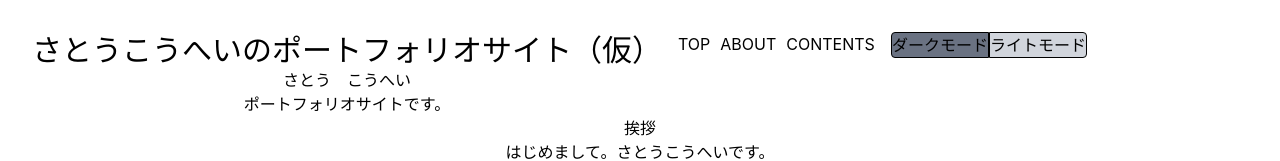
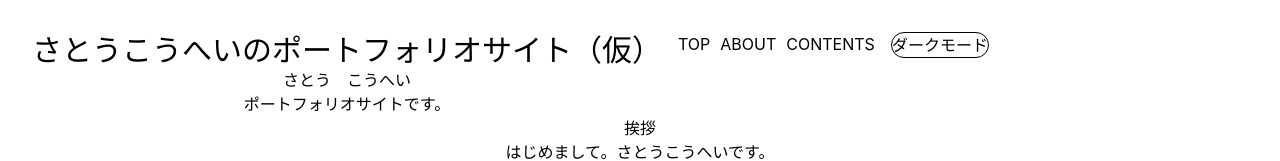
Before and after one commit to Satou-Kouhei/satou-kouhei.github.io, a React (Vite) app: page / in a window 1280 px wide. Shown: the top 161 px of the page. Built offline with nearby package versions, Linux system fonts and the light colour scheme.

Commit message:
ダークモードへの切り替えを追加

```diff
--- a/index.html
+++ b/index.html
@@ -9,7 +9,7 @@
     <title>Satou-Kouhei - Portfolio</title>
     <meta name="description" content="さとうこうへいのポートフォリオサイトです。">
   </head>
-  <body>
+  <body class="bg-white dark:bg-gray-500">
     <div id="root"></div>
     <script type="module" src="/src/main.tsx"></script>
   </body>
--- a/src/components/AppHeader.tsx
+++ b/src/components/AppHeader.tsx
@@ -1,4 +1,18 @@
+import { useEffect, useState } from 'react';
+
 function AppHeader () {
+    const [isDark, setIsDark] = useState(() => {
+        const saved = localStorage.getItem("theme");
+        if (saved === "dark") return true;
+        if (saved === "light") return false;
+        return window.matchMedia("(prefers-color-scheme: dark)").matches;
+    });
+
+    useEffect(() => {
+        document.documentElement.classList.toggle("dark", isDark);
+        localStorage.setItem("theme", isDark ? "dark" : "light");
+    },[isDark])
+
     return (
         <>
             <header className='border-black sticky top-0 z-10 flex gap-4'>
@@ -15,8 +29,11 @@ function AppHeader () {
                     </ul>
                 </nav>
                 <aside className='change-theme'>
-                    <button className='darkmode border rounded-l-sm bg-gray-500 hover:bg-gray-300'>ダークモード</button>
-                    <button className='lightmode border rounded-r-sm bg-gray-300 hover:bg-white'>ライトモード</button>
+                    <button
+                        className='border border-black rounded-full hover:bg-gray-200'
+                        onClick={() => setIsDark(prev => !prev)} >
+                            {isDark ? "ライトモード" : "ダークモード"}
+                    </button>
                 </aside>
             </header>
         </>
--- a/src/index.css
+++ b/src/index.css
@@ -1 +1,3 @@
 @import "tailwindcss";
+
+@custom-variant dark (:where(.dark, .dark *));
```
